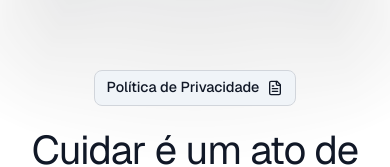
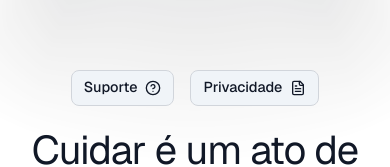
Before and after one commit to vapapp/vap-landing, a Next.js app: page / in a window 390 px wide. Shown: the part 131-298 px from the top of the page. Built offline with nearby package versions, Linux system fonts and the light colour scheme; no server answers.

Commit message:
feat: Adiciona botão de suporte na homepage
- Inclui novo botão 'Suporte' com ícone HelpCircle no Hero
- Reorganiza botões do topo em container flexível
- Adiciona estilo .topButtons para layout responsivo
- Melhora navegação para a central de suporte

```diff
--- a/src/components/ui/Hero.module.css
+++ b/src/components/ui/Hero.module.css
@@ -12,6 +12,13 @@
   align-items: center;
   justify-content: center;
   flex-direction: column;
+}
+
+.topButtons {
+  display: flex;
+  gap: 1rem;
+  flex-wrap: wrap;
+  justify-content: center;
 }
 
 .textContainer {
--- a/src/components/ui/Hero.tsx
+++ b/src/components/ui/Hero.tsx
@@ -2,7 +2,7 @@
 
 import { useEffect, useMemo, useState } from "react";
 import { motion } from "framer-motion";
-import { MoveRight, Mail, FileText } from "lucide-react";
+import { MoveRight, Mail, FileText, HelpCircle } from "lucide-react";
 import { Button } from "@/components/ui/Button";
 import styles from "./Hero.module.css";
 import Link from "next/link";
@@ -25,11 +25,18 @@ function Hero() {
     <div className={styles.container}>
       <div className={styles.heroContent}>
 
-        <Link href="/politica-de-privacidade" passHref>
-          <Button variant="secondary" size="sm">
-            Política de Privacidade <FileText className={styles.icon} />
-          </Button>
-        </Link>
+        <div className={styles.topButtons}>
+          <Link href="/suporte" passHref>
+            <Button variant="secondary" size="sm">
+              Suporte <HelpCircle className={styles.icon} />
+            </Button>
+          </Link>
+          <Link href="/politica-de-privacidade" passHref>
+            <Button variant="secondary" size="sm">
+              Privacidade <FileText className={styles.icon} />
+            </Button>
+          </Link>
+        </div>
 
         <div className={styles.textContainer}>
           <h1 className={styles.heading}>
```
